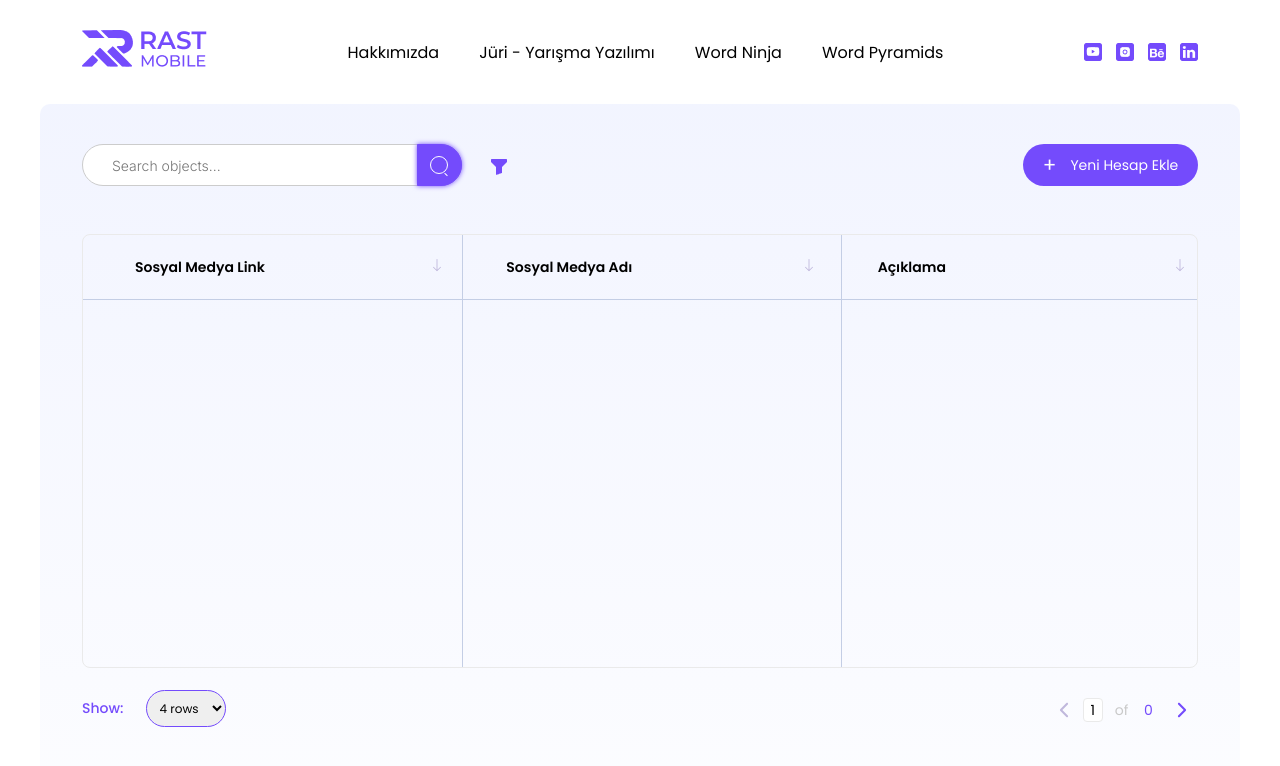
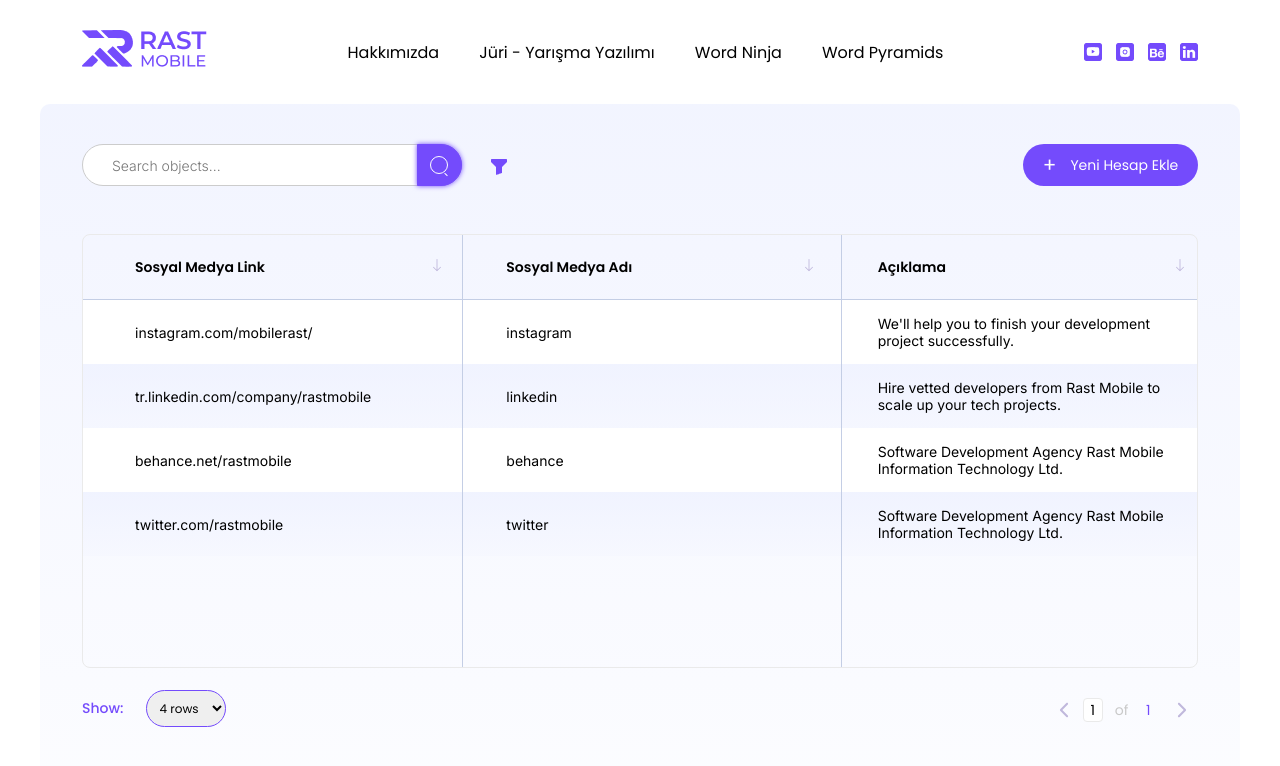
Before and after one commit to ayvazzenes/react-data-grid, a React (Create React App) app: page / in a window 1280 px wide. Shown: the top 766 px of the page. Built offline with nearby package versions, Linux system fonts and the light colour scheme.

Commit message:
Update DataGrid App

```diff
--- a/src/App.js
+++ b/src/App.js
@@ -5,11 +5,13 @@
 import CreateData from "./components/CreateData/CreateData";
 import Table from "./components/Table/Table";
 import { v4 as uuidv4 } from "uuid";
+import { links } from "./services/data";
 
 function App() {
   const [inputValue, setInputValue] = useState("");
   const [selectedValue, setSelectedValue] = useState("link");
   const [tasks, setTasks] = useState([]);
+  console.log(links);
 
   const handleSearch = (query) => {
     setInputValue(query);
@@ -24,8 +26,14 @@
     const savedTasks = localStorage.getItem("tasks");
     if (savedTasks) {
       setTasks(JSON.parse(savedTasks));
+    } else{
+      const initialData = links.map(item => ({...item, id: uuidv4()}));
+      setTasks(initialData);
+      localStorage.setItem("tasks", JSON.stringify(initialData));
     }
   }, []);
+
+  //datamdan gelen varsayalın veriler taskse atanır
 
   // Yeni bir görevi duruma ve localStorage'a ekleme
   const handleSaveData = (data) => {
--- a/src/components/Table/Table.jsx
+++ b/src/components/Table/Table.jsx
@@ -1,4 +1,4 @@
-import React, { useState } from "react";
+import React, { useState, useEffect } from "react";
 import { BsArrowUp, BsArrowDown } from "react-icons/bs";
 import { IoIosArrowBack, IoIosArrowForward } from "react-icons/io";
 import "./Table.css";
@@ -6,19 +6,37 @@
 
 const Table = ({ onSearch, onSelect, tasks }) => {
   //tasks gelen datalarımı temsil eder
-  const [sortedColumn, setSortedColumn] = useState(null); // Sıralama yapılan sütunu tutmak için state kullanılır
-  const [sortOrder, setSortOrder] = useState("asc"); // Sıralama sırasını tutmak için state kullanılır
-  const [perPage, setPerPage] = useState(4); // Sayfa başına gösterilecek satır sayısını tutmak için state kullanılır
-  const [currentPage, setCurrentPage] = useState(1); // Şu an görüntülenen sayfa numarasını tutmak için state kullanılır
+  const [sortedColumn, setSortedColumn] = useState(null);
+  const [sortOrder, setSortOrder] = useState("asc");
+  const [perPage, setPerPage] = useState(() => {
+    const savedPerPage = localStorage.getItem("perPage");
+    return savedPerPage ? JSON.parse(savedPerPage) : 4;
+  });
+
+  const [currentPage, setCurrentPage] = useState(() => {
+    const savedCurrentPage = localStorage.getItem("currentPage");
+    return savedCurrentPage ? JSON.parse(savedCurrentPage) : 1;
+  });
+
+  useEffect(() => {
+    localStorage.setItem("perPage", JSON.stringify(perPage));
+    localStorage.setItem("currentPage", JSON.stringify(currentPage));
+  }, [perPage, currentPage]);
+
+  useEffect(() => {
+    setCurrentPage(1); // Arama terimi veya seçilen sütun değiştiğinde sayfayı sıfırla
+  }, [onSearch, onSelect]);
 
   const handleSort = (column) => {
     if (sortedColumn === column) {
       // Eğer tıklanan sütun zaten sıralı sütunsa
-      setSortOrder(sortOrder === "asc" ? "desc" : "asc"); // Sıralama sırasını değiştir (asc ise desc, desc ise asc)
+      setSortOrder(
+        sortOrder === "asc" ? "desc" : "asc"
+      ); /* Sıralama sırasını değiştir (asc ise desc, desc ise asc) */
     } else {
-      // Eğer tıklanan sütun başka bir sütunsa
-      setSortedColumn(column); // Sıralama sütununu değiştir
-      setSortOrder("asc"); // Sıralama sırasını varsayılan olarak asc yap
+      /* Eğer tıklanan sütun başka bir sütunsa */
+      setSortedColumn(column); /* Sıralama sütununu değiştir */
+      setSortOrder("asc"); /* Sıralama sırasını varsayılan olarak asc yap */
     }
   };
 
--- /dev/null
+++ b/src/services/data.js
@@ -0,0 +1,20 @@
+export const links = [{
+  media_link : "instagram.com/mobilerast/",
+  media_name : "instagram",
+  media_description : "We'll help you to finish your development project successfully."
+},
+{
+  media_link : "tr.linkedin.com/company/rastmobile",
+  media_name : "linkedin",
+  media_description : "Hire vetted developers from Rast Mobile to scale up your tech projects."
+},
+{
+  media_link : "behance.net/rastmobile",
+  media_name : "behance",
+  media_description : "Software Development Agency Rast Mobile Information Technology Ltd."
+},
+{
+  media_link : "twitter.com/rastmobile",
+  media_name : "twitter",
+  media_description : "Software Development Agency Rast Mobile Information Technology Ltd."
+},]
```
